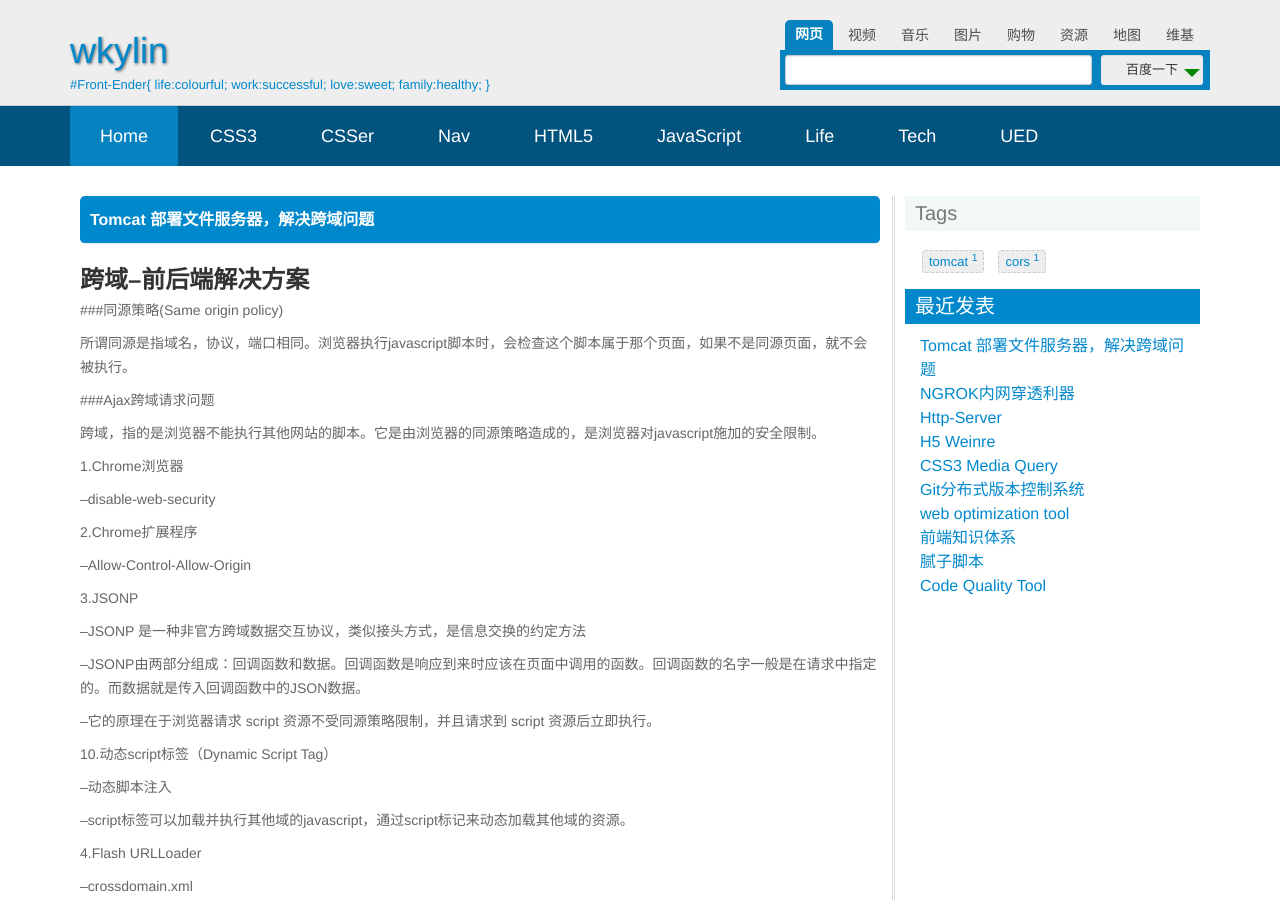
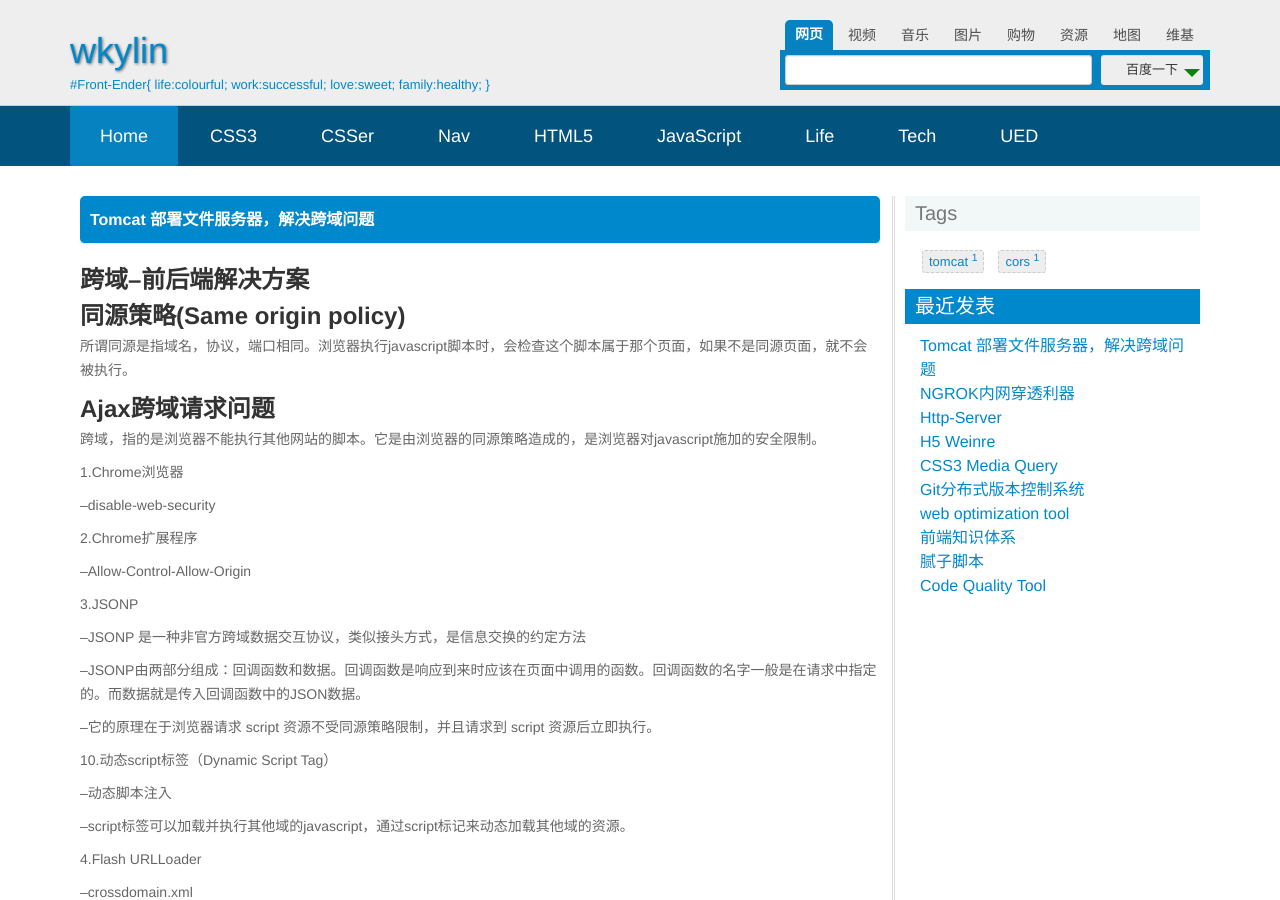
Before and after one commit to wkylin/wkylin.github.com, a Jekyll site: the page built from _posts/core-samples/2016-07-14-tomcat-cors.md, in a window 1280 px wide and 900 px high. Built offline with Jekyll 4.4.1, drawn with Linux system fonts in a browser that asks for light colours; comment, search, counter and statistics services are not loaded.

```diff
--- a/_posts/core-samples/2016-07-14-tomcat-cors.md
+++ b/_posts/core-samples/2016-07-14-tomcat-cors.md
@@ -10,12 +10,13 @@ description: |
 跨域--前后端解决方案
 ======
 
-###同源策略(Same origin policy)
+同源策略(Same origin policy)
+====
 
 所谓同源是指域名，协议，端口相同。浏览器执行javascript脚本时，会检查这个脚本属于那个页面，如果不是同源页面，就不会被执行。
 
-###Ajax跨域请求问题
-
+Ajax跨域请求问题
+====
 跨域，指的是浏览器不能执行其他网站的脚本。它是由浏览器的同源策略造成的，是浏览器对javascript施加的安全限制。
 
 1.Chrome浏览器
@@ -199,7 +200,7 @@ browser-sync start --proxy "域名"
 
 
 移动端调试：Weinre
-============
+====
 
 <http://people.apache.org/~pmuellr/weinre/docs/latest/Home.html>
 
@@ -219,8 +220,8 @@ browser-sync start --proxy "域名"
 
  debug client user interface
 
-###参考文档
-
+参考文档
+=====
 1.CROSS-DOMAIN COMMUNICATION WITH IFRAMES
 
 <http://softwareas.com/cross-domain-communication-with-iframes/>
```
